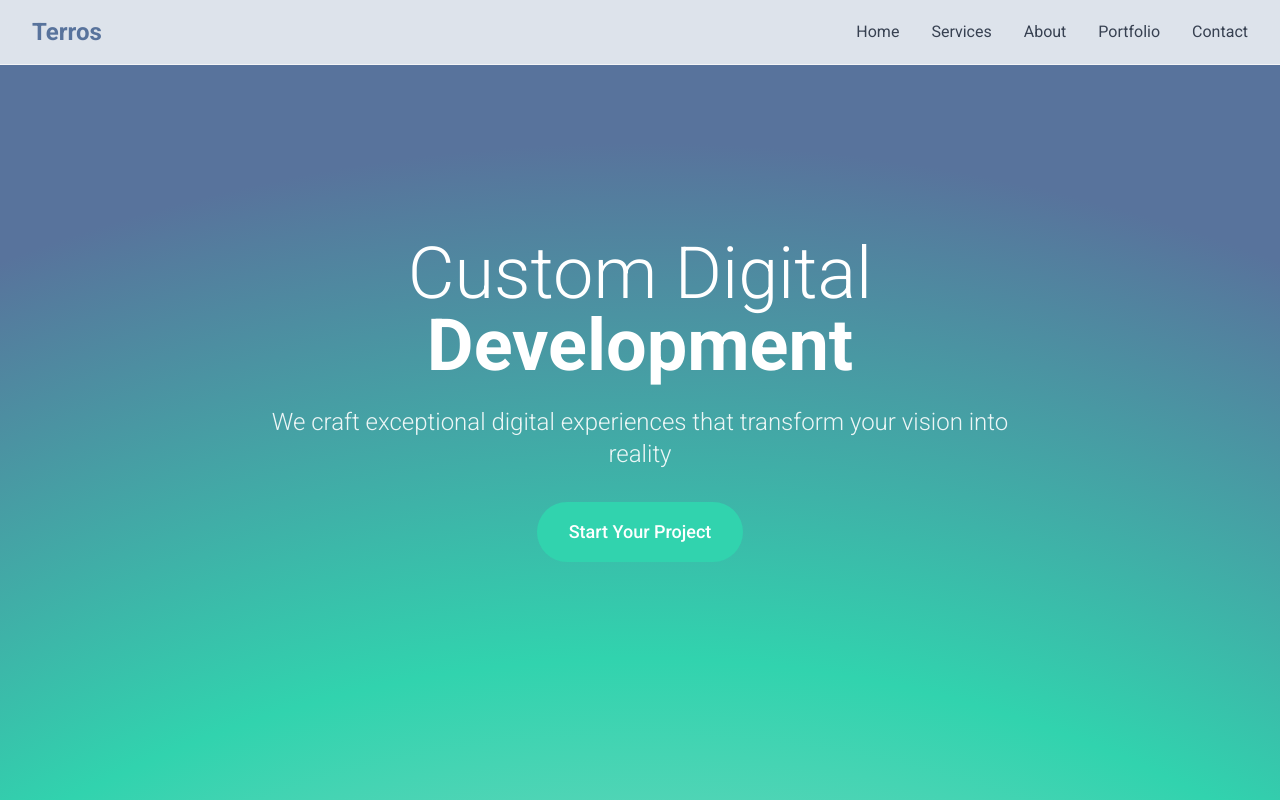
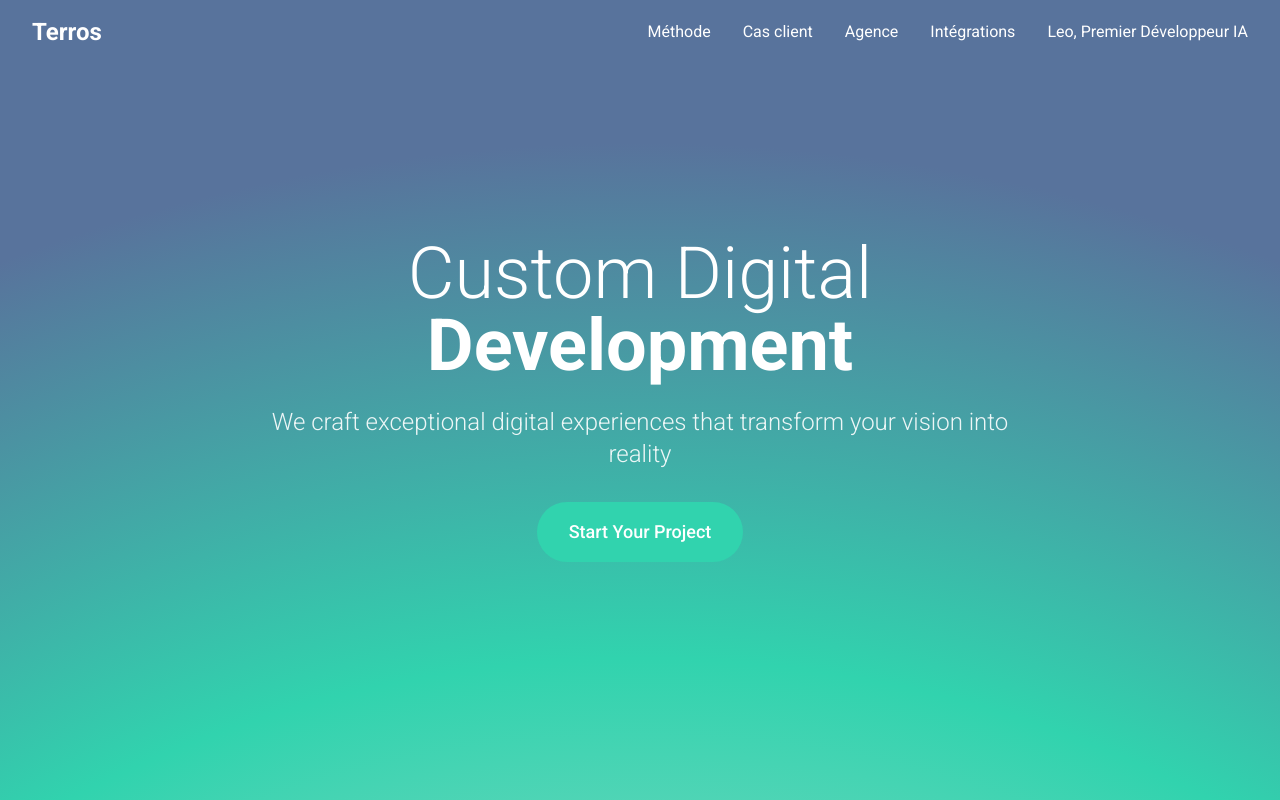
Before and after one commit to charlotteforte/testtest, a React (Vite) app: page / in a window 1280 px wide. Shown: the top 800 px of the page. Built offline with nearby package versions, Linux system fonts and the light colour scheme.

Commit message:
helloleo: refactor: update header with transparent background and French navigation items

```diff
--- a/src/components/Header.tsx
+++ b/src/components/Header.tsx
@@ -8,28 +8,28 @@ const Header = () => {
     <motion.header
       initial={{ y: -100 }}
       animate={{ y: 0 }}
-      className="fixed top-0 w-full bg-white/80 backdrop-blur-md z-50 border-b border-gray-100"
+      className="fixed top-0 w-full z-50"
     >
       <div className="max-w-7xl mx-auto px-4 sm:px-6 lg:px-8">
         <div className="flex justify-between items-center h-16">
           <div className="flex-shrink-0">
-            <h1 className="text-2xl font-bold text-terros-blue">Terros</h1>
+            <h1 className="text-2xl font-bold text-white">Terros</h1>
           </div>
 
           <nav className="hidden md:block">
             <div className="ml-10 flex items-baseline space-x-8">
-              <a href="#home" className="text-gray-700 hover:text-terros-blue transition-colors">Home</a>
-              <a href="#services" className="text-gray-700 hover:text-terros-blue transition-colors">Services</a>
-              <a href="#about" className="text-gray-700 hover:text-terros-blue transition-colors">About</a>
-              <a href="#portfolio" className="text-gray-700 hover:text-terros-blue transition-colors">Portfolio</a>
-              <a href="#contact" className="text-gray-700 hover:text-terros-blue transition-colors">Contact</a>
+              <a href="#methode" className="text-white hover:text-terros-mint transition-colors">Méthode</a>
+              <a href="#cas-client" className="text-white hover:text-terros-mint transition-colors">Cas client</a>
+              <a href="#agence" className="text-white hover:text-terros-mint transition-colors">Agence</a>
+              <a href="#integrations" className="text-white hover:text-terros-mint transition-colors">Intégrations</a>
+              <a href="#leo" className="text-white hover:text-terros-mint transition-colors">Leo, Premier Développeur IA</a>
             </div>
           </nav>
 
           <div className="md:hidden">
             <button
               onClick={() => setIsMenuOpen(!isMenuOpen)}
-              className="text-gray-700 hover:text-terros-blue"
+              className="text-white hover:text-terros-mint"
             >
               <svg className="h-6 w-6" fill="none" viewBox="0 0 24 24" stroke="currentColor">
                 <path strokeLinecap="round" strokeLinejoin="round" strokeWidth={2} d="M4 6h16M4 12h16M4 18h16" />
@@ -43,14 +43,14 @@ const Header = () => {
         <motion.div
           initial={{ opacity: 0, y: -20 }}
           animate={{ opacity: 1, y: 0 }}
-          className="md:hidden bg-white border-t border-gray-100"
+          className="md:hidden bg-black/20 backdrop-blur-md"
         >
           <div className="px-2 pt-2 pb-3 space-y-1">
-            <a href="#home" className="block px-3 py-2 text-gray-700 hover:text-terros-blue">Home</a>
-            <a href="#services" className="block px-3 py-2 text-gray-700 hover:text-terros-blue">Services</a>
-            <a href="#about" className="block px-3 py-2 text-gray-700 hover:text-terros-blue">About</a>
-            <a href="#portfolio" className="block px-3 py-2 text-gray-700 hover:text-terros-blue">Portfolio</a>
-            <a href="#contact" className="block px-3 py-2 text-gray-700 hover:text-terros-blue">Contact</a>
+            <a href="#methode" className="block px-3 py-2 text-white hover:text-terros-mint">Méthode</a>
+            <a href="#cas-client" className="block px-3 py-2 text-white hover:text-terros-mint">Cas client</a>
+            <a href="#agence" className="block px-3 py-2 text-white hover:text-terros-mint">Agence</a>
+            <a href="#integrations" className="block px-3 py-2 text-white hover:text-terros-mint">Intégrations</a>
+            <a href="#leo" className="block px-3 py-2 text-white hover:text-terros-mint">Leo, Premier Développeur IA</a>
           </div>
         </motion.div>
       )}
```
